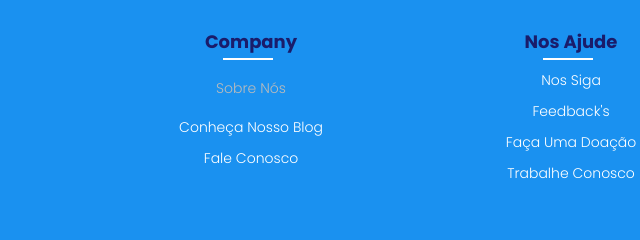
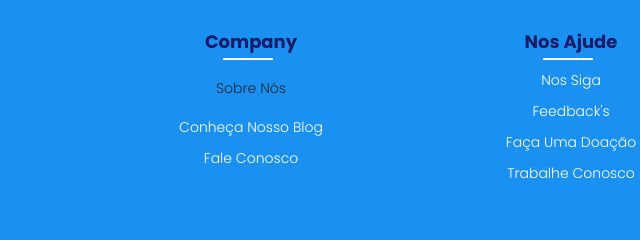
Before and after one commit to Derickcsantos/Criador-de-curriculo, a plain HTML site: page index.html in a window 1280 px wide. In both pictures the pointer is over the link "Sobre Nós". Shown: the part 1906-2146 px from the top of the page, 69-709 px from the left. Drawn offline with nearby package versions, Linux system fonts and the light colour scheme.

Commit message:
Add files via upload

```diff
--- a/src/css/footer.css
+++ b/src/css/footer.css
@@ -82,7 +82,7 @@ main {
 }
 
 .footer-col ul li a:hover {
-    color: #bbb;
+    color: var(--cor-dark);
     padding: 8px
 }
 
```
